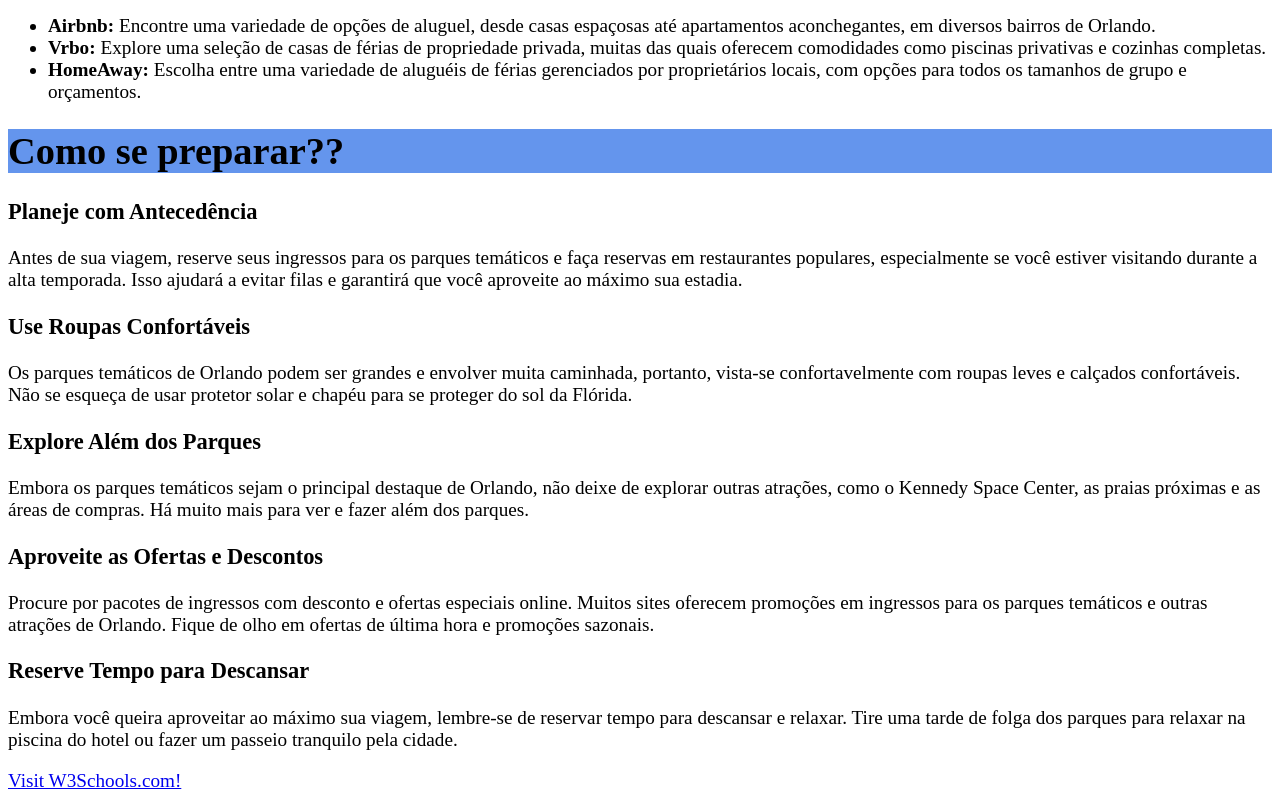
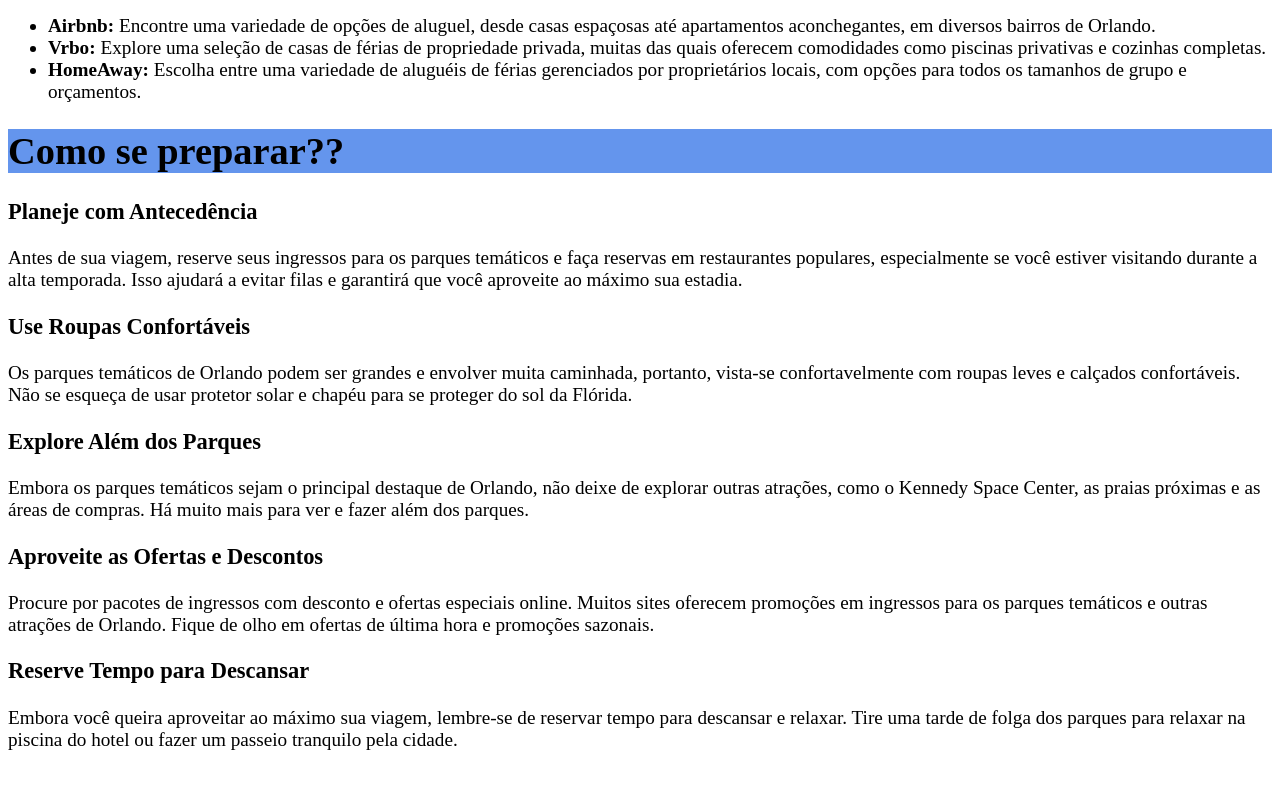
Before and after one commit to sorvete1234/sorvete1234.github.io, a plain HTML site: page hospedagem.html in a window 1280 px wide. Shown: the part 3080-3880 px from the top of the page. After the commit the page ends 3850 px from the top, so only its background shows below. Drawn offline with Linux system fonts and the light colour scheme.

Commit message:
hospedagem.html

```diff
--- a/hospedagem.html
+++ b/hospedagem.html
@@ -52,7 +52,7 @@ div {
 
             <h3>Reserve Tempo para Descansar</h3>
             <p>Embora você queira aproveitar ao máximo sua viagem, lembre-se de reservar tempo para descansar e relaxar. Tire uma tarde de folga dos parques para relaxar na piscina do hotel ou fazer um passeio tranquilo pela cidade.</p>
-      <a href="https://www.w3schools.com/">Visit W3Schools.com!</a>
+
 </big>
 </body>
 </html>
```
